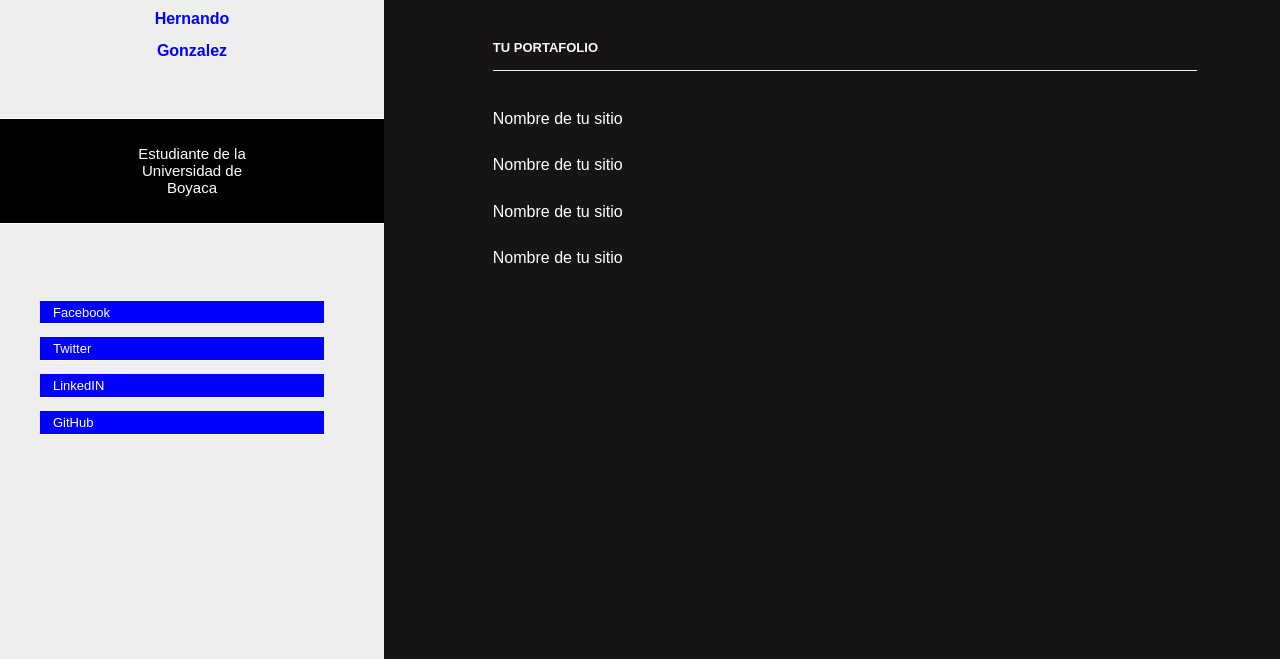
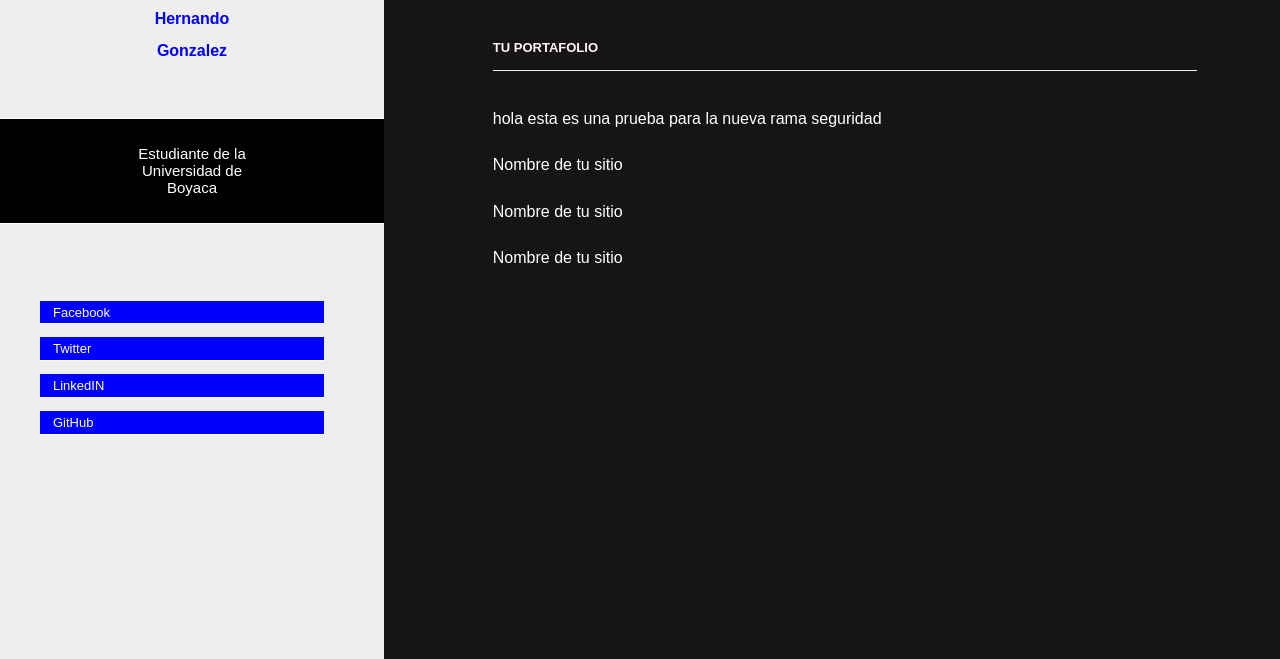
Before and after one commit to jeshergonzalez/portafolio, a plain HTML site: page index.html in a window 1280 px wide. Shown: the part 141-800 px from the top of the page. Drawn offline with Linux system fonts and the light colour scheme.

Commit message:
cambia algo del portafolio

```diff
--- a/index.html
+++ b/index.html
@@ -72,7 +72,7 @@
     <div class="bloque">
       <!-- 5º Commit - Tu portafolio -->
       <h3>Tu portafolio</h3>
-      <a href="#"><p>Nombre de tu sitio</p></a>
+      <a href="#"><p>hola esta es una prueba para la nueva rama seguridad</p></a>
       <a href="#"><p>Nombre de tu sitio</p></a>
       <a href="#"><p>Nombre de tu sitio</p></a>
       <a href="#"><p>Nombre de tu sitio</p></a>
```
